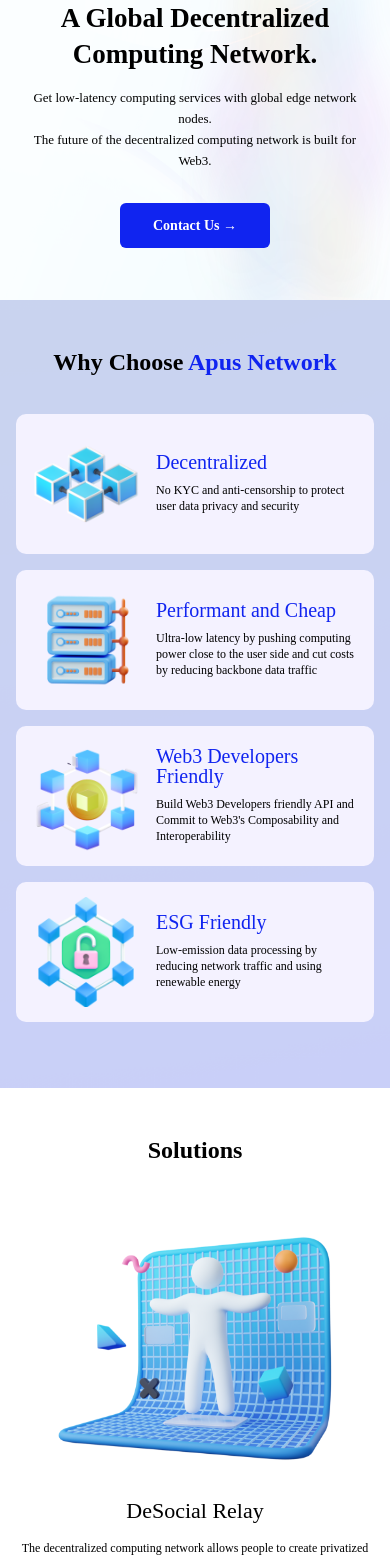
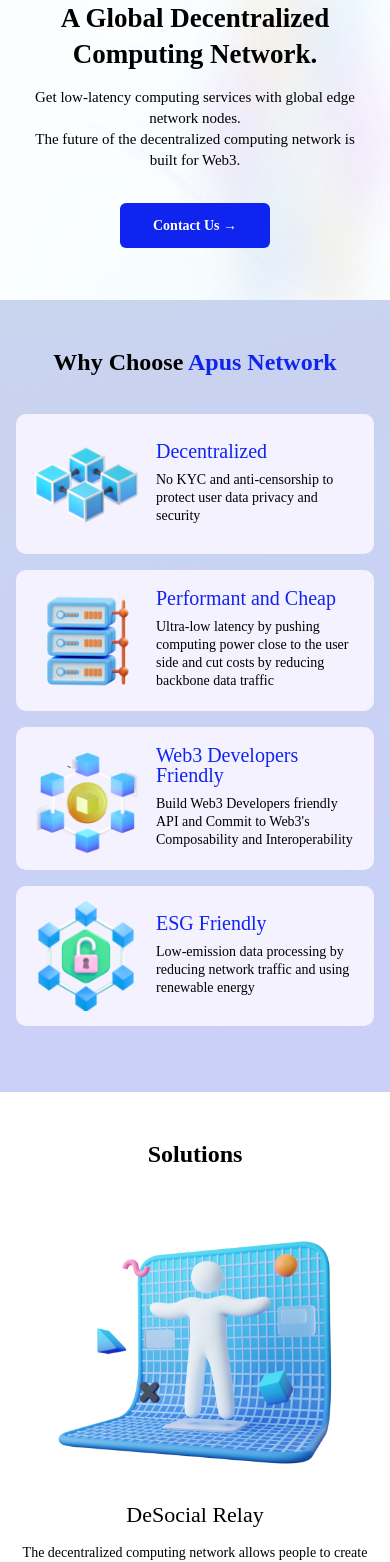
Before and after one commit to luchenqun/apus-website, a Vue app: page / in a window 390 px wide. Shown: the part 120-1682 px from the top of the page. Built offline with nearby package versions, Linux system fonts and the light colour scheme.

Commit message:
update mobile font-size

```diff
--- a/src/views/HomeView.vue
+++ b/src/views/HomeView.vue
@@ -6,8 +6,8 @@
           <img src="@/assets/images/network.png" />
         </div> -->
         <div class="title" style="margin-bottom:15px;font-size:27px;line-height:36px;font-weight:600">A Global Decentralized Computing Network.</div>
-        <div class="desc" style="font-size:13px;line-height:21px;font-weight:400">Get low-latency computing services with global edge network nodes.</div>
-        <div class="desc" style="font-size:13px;line-height:21px;font-weight:400">The future of the decentralized computing network is built for Web3.</div>
+        <div class="desc" style="font-size:15px;line-height:21px;font-weight:400">Get low-latency computing services with global edge network nodes.</div>
+        <div class="desc" style="font-size:15px;line-height:21px;font-weight:400">The future of the decentralized computing network is built for Web3.</div>
         <div class="contract">
           <a href="#contact"> Contact Us → </a>
         </div>
@@ -41,7 +41,7 @@
             </div>
             <div class="right">
               <div class="title" style="font-size:20px;line-height:20px;font-weight:500">{{ item.title }}</div>
-              <div class="desc" style="font-size:12px;line-height:16px;font-weight:400">{{ item.desc }}</div>
+              <div class="desc" style="font-size:14px;line-height:18px;font-weight:400">{{ item.desc }}</div>
             </div>
           </div>
         </el-col>
@@ -67,7 +67,7 @@
       <div class="solution" v-for="item in solutions" :key="item.title">
         <img :src="item.src" />
         <div class="title" style="font-size:22px;line-height:22px;font-weight:500;">{{ item.title }}</div>
-        <div class="desc" style="font-size:12px;line-height:21px;font-weight:400;margin-top:16px;">{{ item.desc }}</div>
+        <div class="desc" style="font-size:14px;line-height:21px;font-weight:400;margin-top:16px;">{{ item.desc }}</div>
       </div>
       <div style="margin-bottom:36px"></div>
     </div>
@@ -131,7 +131,7 @@
   <div id="roadmap" class="roadmap-section section">
     <div v-if="apus.mobile" class="mobile">
       <div class="title" style="font-size:24px;line-height:24px;font-weight:600;margin: 50px 0px 10px">Our Roadmap</div>
-      <div class="desc" style="font-size:12px;line-height:21px;font-weight:400;margin: 10px 20px 40px 20px;">Take a look at roadmap,showing various stages of mission and upcoming visions.</div>
+      <div class="desc" style="font-size:14px;line-height:21px;font-weight:400;margin: 10px 20px 40px 20px;">Take a look at roadmap,showing various stages of mission and upcoming visions.</div>
       <el-row>
         <el-col :xs="24" :sm="24" :md="24" :lg="24" :xl="24" v-for="(item, index) in roadmaps" :key="item.year">
           <div class="roadmap-item">
@@ -144,12 +144,12 @@
             <div class="right">
               <div v-if="index == roadmaps.length - 1" class="title" style="font-size:16px;line-height:16px;font-weight:500;margin-top:-3px;">{{ item.year }}</div>
               <div v-else class="title" style="font-size:16px;line-height:16px;font-weight:500;margin-top:1px;">{{ item.year }}</div>
-              <div class="desc" style="font-size:12px;line-height:12px;font-weight:500;font-family: PingFangSC-Medium;">{{ item.plan }}</div>
+              <div class="desc" style="font-size:14px;line-height:12px;font-weight:500;font-family: PingFangSC-Medium;">{{ item.plan }}</div>
             </div>
           </div>
         </el-col>
       </el-row>
-      <div class="change">*Roadmap is tentative and subject to change</div>
+      <div class="change" style="font-size:14px;">*Roadmap is tentative and subject to change</div>
       <div style="margin-bottom:36px"></div>
     </div>
     <div v-else :style="{maxWidth: apus.maxWidth}" class="pc">
@@ -172,7 +172,7 @@
   <div id="contact" class="contact-section section">
     <div v-if="apus.mobile" class="mobile contract-mobile-item">
       <div class="title" style="font-size:24px;line-height:24px;font-weight:600;margin: 50px 0px 20px 0px">Contact</div>
-      <div class="desc" style="font-size:12px;line-height:21px;font-weight:400;margin: 10px 20px 40px 20px;">Interested in Apus Netwrok development, running a node, or have any questions? Join the community and get involved! We'd love to meet you.</div>
+      <div class="desc" style="font-size:14px;line-height:21px;font-weight:400;margin: 10px 20px 40px 20px;">Interested in Apus Netwrok development, running a node, or have any questions? Join the community and get involved! We'd love to meet you.</div>
       <el-row style="margin:0px 12px">
         <el-col class="" :xs="12" :sm="12" :md="12" :lg="12" :xl="12" v-for="item in contracts" :key="item.src" style="padding: 8px 0px;">
           <a :href="item.href">
```
